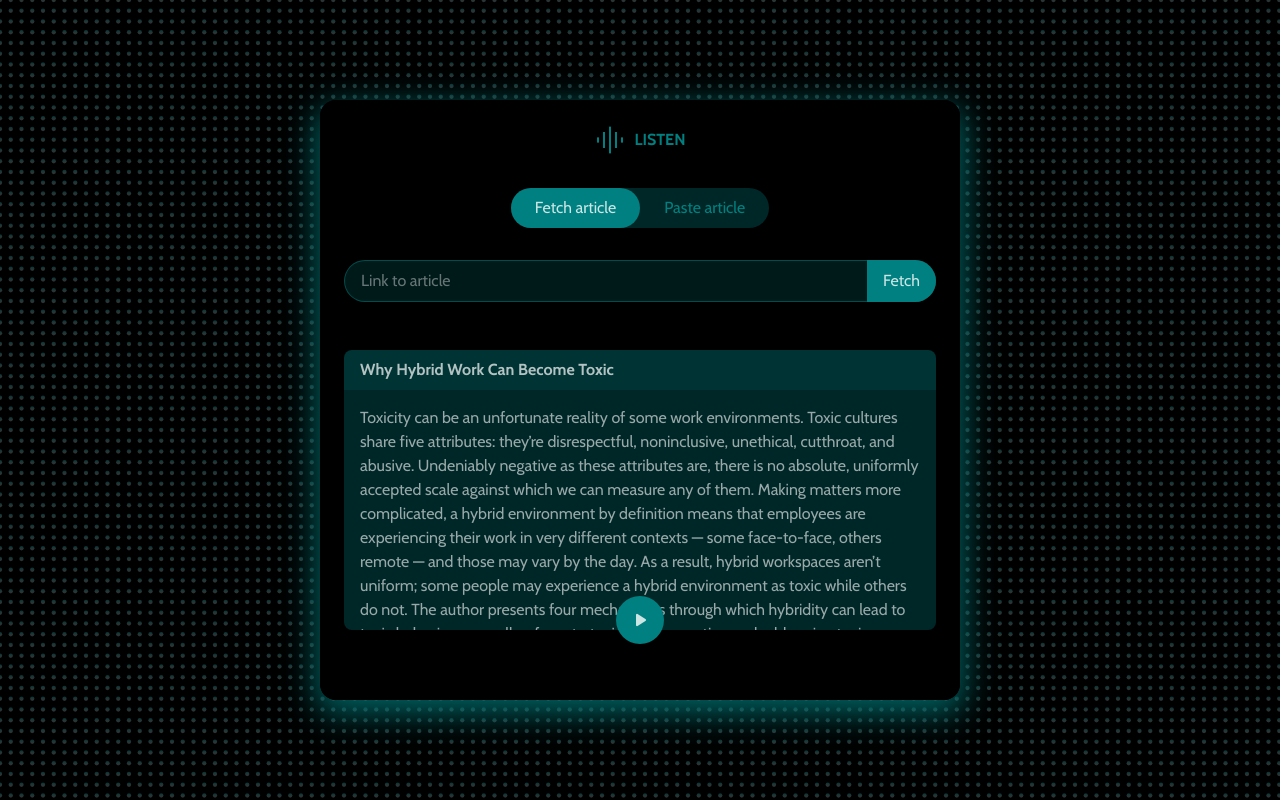
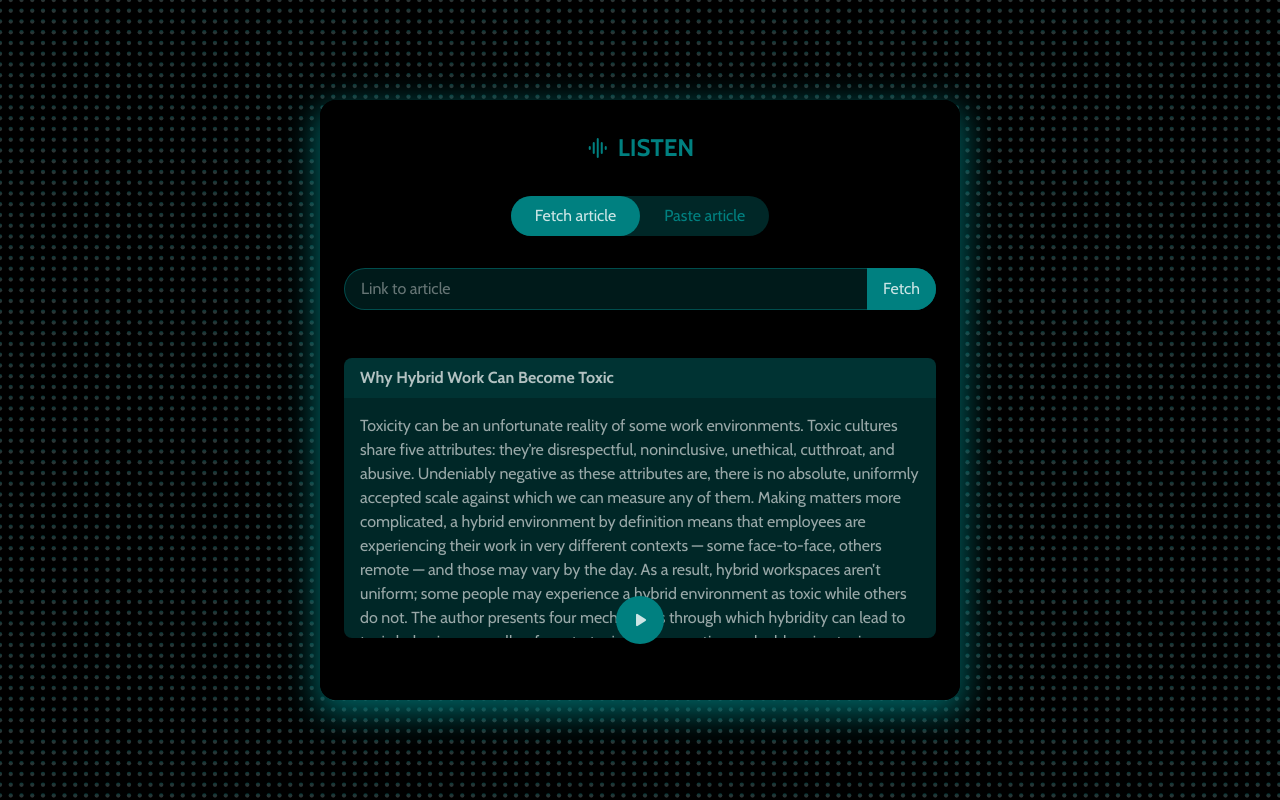
Before and after one commit to vivek-nexus/listen-v4, a Next.js app: page /app in a window 1280 px wide. Built offline with nearby package versions, Linux system fonts and the light colour scheme.

Commit message:
Change buttons to links and animation tweaks

```diff
--- a/app/globals.css
+++ b/app/globals.css
@@ -24,3 +24,7 @@
     border-radius: 8px;
     height: 32px;
 }
+
+html {
+    -webkit-tap-highlight-color: #055d577c;
+}
--- a/app/page.jsx
+++ b/app/page.jsx
@@ -4,11 +4,10 @@ import Button from "@/components/Button";
 import ListeningPhone from "@/components/ListeningPhone";
 import ReadingPhone from "@/components/ReadingPhone";
 import { isMobile } from 'react-device-detect';
-import { useRouter } from 'next/navigation'
+import Link from "next/link";
 
 export default function Home() {
   const [isReadingPhoneInView, setIsReadingPhoneInView] = useState(true)
-  const router = useRouter()
 
   useEffect(() => {
     if (isMobile) {
@@ -34,38 +33,46 @@ export default function Home() {
         <div className="flex flex-col items-center">
           <h2 className="text-primary-800 text-4xl mb-4">Skip long form reading</h2>
           <h2 className="font-bold text-primary-800 text-6xl mb-12">START LISTENING!</h2>
+          <Link
+            href="/app"
+          >
             <Button
               type="primary"
               showHoverAnimation={true}
               className="text-lg font-bold px-6 py-2"
-            onClick={() => { router.push("/app") }}
+              onClick={() => { }}
             >
               Let's go!
             </Button>
+          </Link>
         </div>
         <div>
           <ListeningPhone />
         </div>
       </div>
       <div className="xl:hidden mx-auto p-6 text-center flex flex-col items-center">
-        <div className="flex flex-col items-center mb-12">
+        <div className="flex flex-col items-center mt-4 mb-12">
           <h2 className="text-primary-800 text-2xl md:text-3xl mb-4">Skip long form reading</h2>
-          <h2 className="font-bold text-primary-800 text-3xl md:text-5xl mb-12">START LISTENING!</h2>
+          <h2 className="font-bold text-primary-800 text-3xl md:text-5xl mb-10">START LISTENING!</h2>
+          <Link
+            href="/app"
+          >
             <Button
               type="primary"
               showHoverAnimation={true}
               className="text-lg font-bold px-6 py-2"
-            onClick={() => { router.push("/app") }}
+              onClick={() => { }}
             >
               Let's go!
-          </Button>!
+            </Button>
+          </Link>
         </div>
         <div>
           {isReadingPhoneInView ?
-            <div className="animate__animated animate__fadeIn" key={isReadingPhoneInView}>
+            <div className="animate__animated animate__flipInY" key={isReadingPhoneInView}>
               <ReadingPhone viewport="mobile" />
             </div> :
-            <div className="animate__animated animate__fadeIn" key={isReadingPhoneInView}>
+            <div className="animate__animated animate__flipInY" key={isReadingPhoneInView}>
               <ListeningPhone />
             </div>
           }
--- a/components/ArticleForm.jsx
+++ b/components/ArticleForm.jsx
@@ -1,11 +1,14 @@
 import { motion } from "framer-motion"
+import { useRouter } from 'next/navigation'
 import { isMobile } from "react-device-detect"
 import Button from "./Button"
 import InputField from "./InputField"
 import { useStore } from "@/app/app/page"
 import Image from "./Image"
+import Link from "next/link"
 
 export default function ArticleForm({ }) {
+    const router = useRouter()
     const currentTab = useStore((state) => state.currentTab)
     const setCurrentTab = useStore((state) => state.setCurrentTab)
     const isPlayerOpen = useStore((state) => state.isPlayerOpen)
@@ -20,10 +23,17 @@ export default function ArticleForm({ }) {
                 `}
                 style={{ transition: "all 0.5s" }}
             >
-                <div className="flex gap-2 items-center justify-center mb-8">
-                    <Image src="logo.png" />
-                    <h3 className="text-primary-800 font-bold">LISTEN</h3>
-                </div>
+                <Link
+                    href="/"
+                    className="flex gap-2 items-center justify-center mt-2 mb-8"
+                >
+                    <span
+                        className="material-icons-round text-4xl text-primary-800"
+                    >
+                        graphic_eq
+                    </span>
+                    <h3 className="text-primary-800 font-bold text-2xl">LISTEN</h3>
+                </Link>
                 <div className="flex w-max mx-auto mb-8 bg-primary-800/30 rounded-full">
                     <Button
                         type={currentTab == 1 ? `primary` : `tertiary`}
```
Lines whose indentation alone changed are shown as unchanged.
